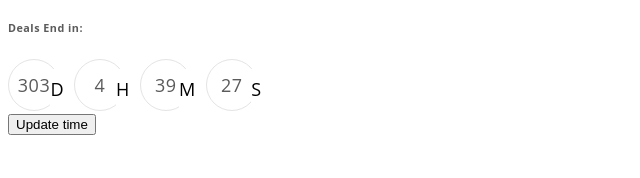
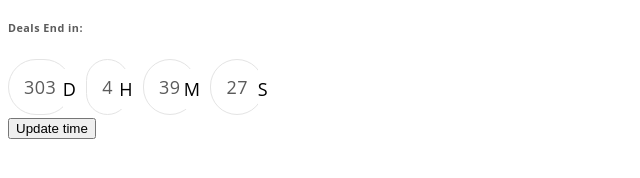
Before and after one commit to arunbharath91/CountDownTimer-WebComponent, a website built with webpack: page src/index.html in a window 1280 px wide. Shown: the part 280-458 px from the top of the page, 0-640 px from the left. Built offline with nearby package versions, Linux system fonts and the light colour scheme.

Commit message:
Update timer.scss

```diff
--- a/src/assets/scss/timer.scss
+++ b/src/assets/scss/timer.scss
@@ -7,7 +7,8 @@
   position: relative;
 }
 .timer-amount  {
-  min-width: 50px;
+  min-width: auto;
+  padding: 2px 15px;
   min-height: 50px;
   display: flex;
   align-items: center;
@@ -17,7 +18,7 @@
   font-weight: 500;
   position: relative;
   border: 1px solid #e4e4e4;
-  border-radius: 100%;
+  border-radius: 50px;
 }
 .timer-period {
   font-size: 18px;
```
